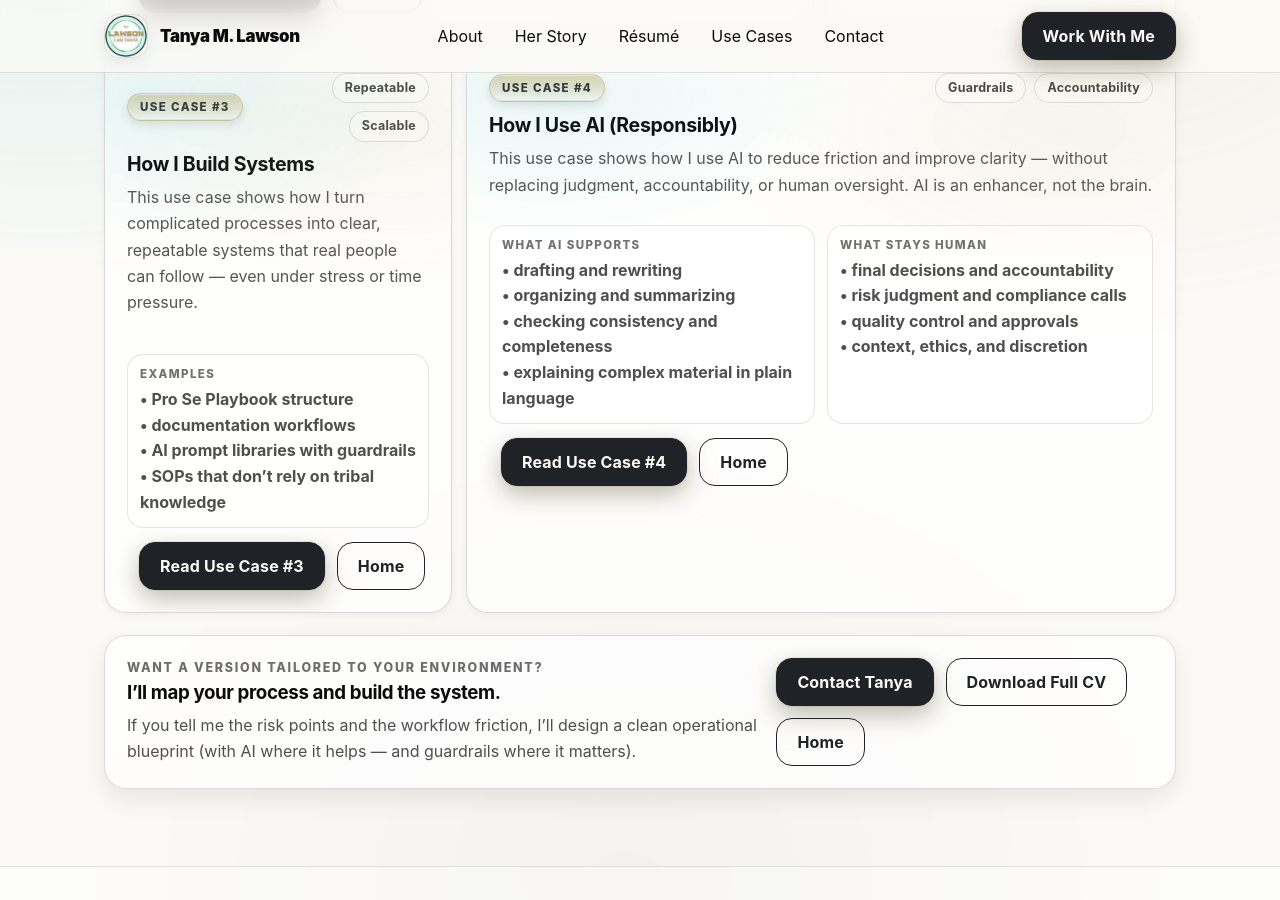
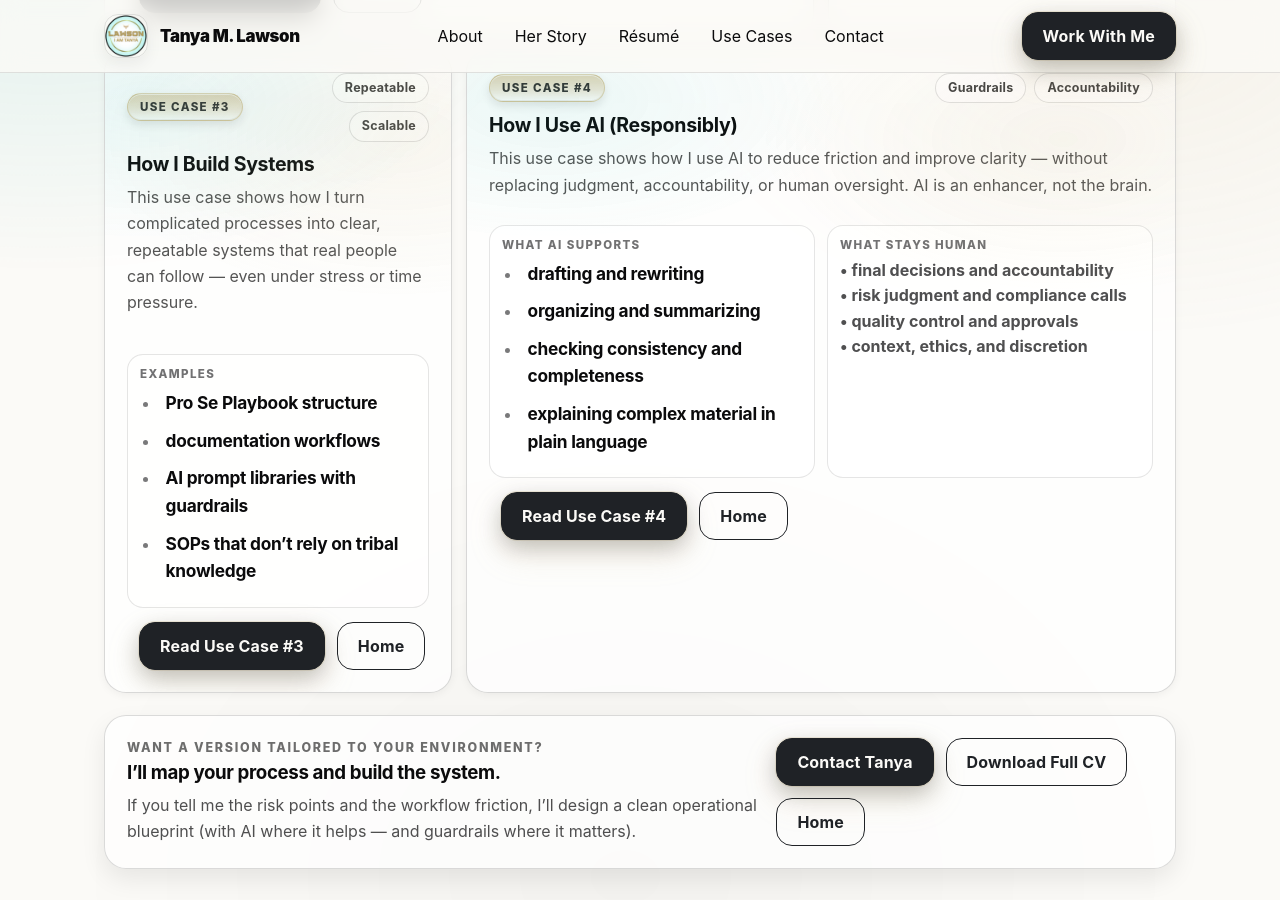
Before and after one commit to TanyaWBM1/TanyaLawson, a Jekyll site: the page built from use-cases/index.html, in a window 1280 px wide and 900 px high, scrolled down 1930 px. Built offline with Jekyll 4.4.1, drawn with Linux system fonts in a browser that asks for light colours; some of the changed text lies outside the part shown.

Commit message:
Update index.html

```diff
--- a/use-cases/index.html
+++ b/use-cases/index.html
@@ -147,13 +147,13 @@
 
         <div class="usecase-foot">
           <div class="usecase-k">Highlights</div>
-          <div class="usecase-v">
-            • separating fact from opinion<br>
-            • spotting conflicts of interest<br>
-            • cross-checking sources<br>
-            • recognizing misaligned “expert” incentives<br>
-            • using AI as support, not a truth machine
-          </div>
+          <ul class="uc-list">
+          <li><strong>separating fact from opinion</strong></li>
+          <li><strong>spotting conflicts of interest</strong></li>
+          <li><strong>cross-checking sources</strong></li>
+          <li><strong>recognizing misaligned “expert” incentives</strong></li>
+          <li><strong>using AI as support, not a truth machine</strong></li>
+          </ul>
         </div>
 
         <div class="usecase-actions">
@@ -180,12 +180,13 @@
 
         <div class="usecase-foot">
           <div class="usecase-k">Examples</div>
-          <div class="usecase-v">
-            • Pro Se Playbook structure<br>
-            • documentation workflows<br>
-            • AI prompt libraries with guardrails<br>
-            • SOPs that don’t rely on tribal knowledge
-          </div>
+          <ul class="uc-list">
+          <li><strong>Pro Se Playbook structure</strong></li>
+          <li><strong>documentation workflows</strong></li>
+          <li><strong>AI prompt libraries with guardrails</strong></li>
+          <li><strong>SOPs that don’t rely on tribal knowledge</strong></li>
+          </ul>
+
         </div>
 
         <div class="usecase-actions">
@@ -213,12 +214,13 @@
         <div class="usecase-details">
           <div class="usecase-col">
             <div class="usecase-k">What AI supports</div>
-            <div class="usecase-v">
-              • drafting and rewriting<br>
-              • organizing and summarizing<br>
-              • checking consistency and completeness<br>
-              • explaining complex material in plain language
-            </div>
+            <ul class="uc-list">
+            <li><strong>drafting and rewriting</strong></li>
+            <li><strong>organizing and summarizing</strong></li>
+            <li><strong>checking consistency and completeness</strong></li>
+            <li><strong>explaining complex material in plain language</strong></li>
+            </ul>
+
           </div>
           <div class="usecase-col">
             <div class="usecase-k">What stays human</div>
```
